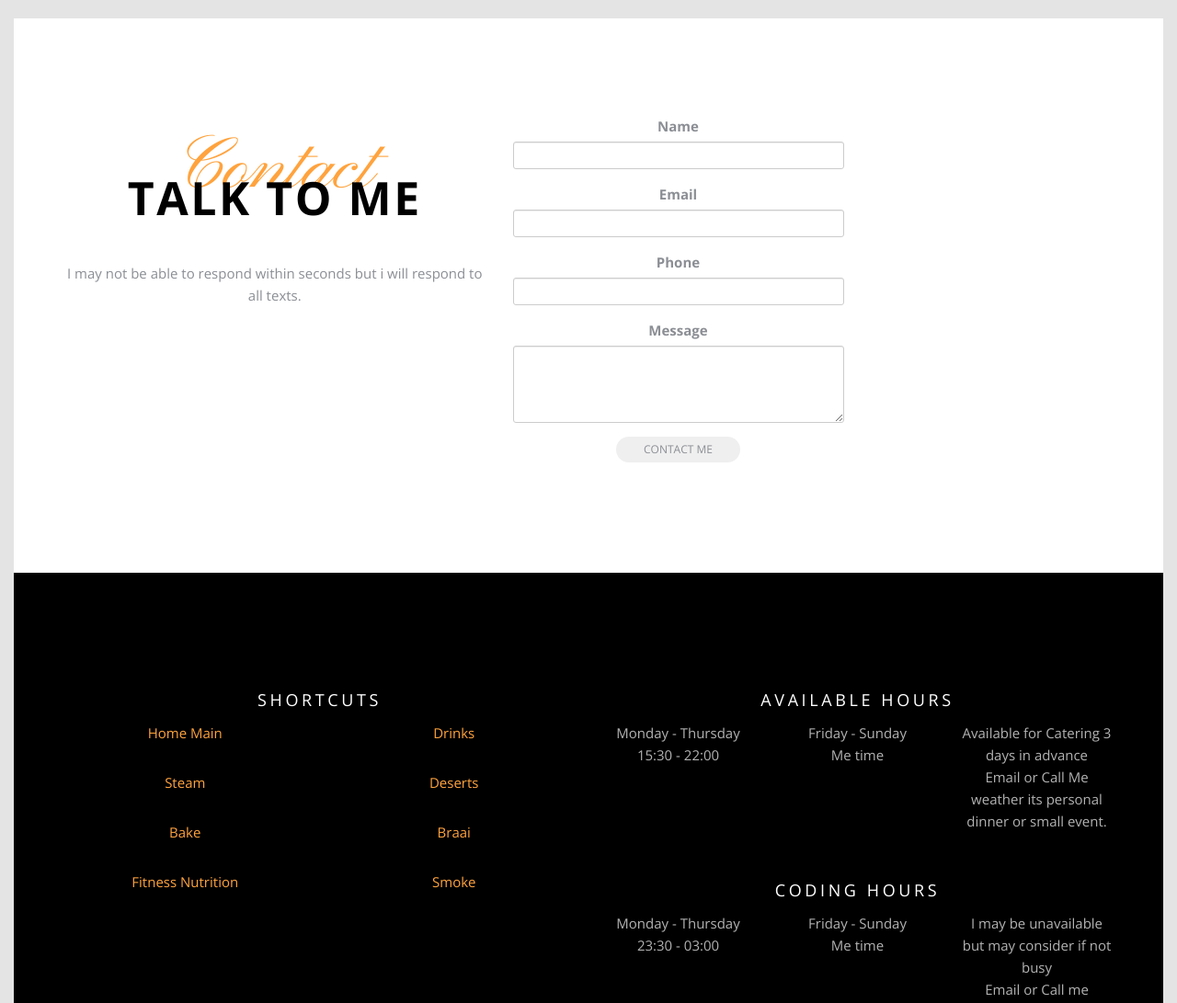
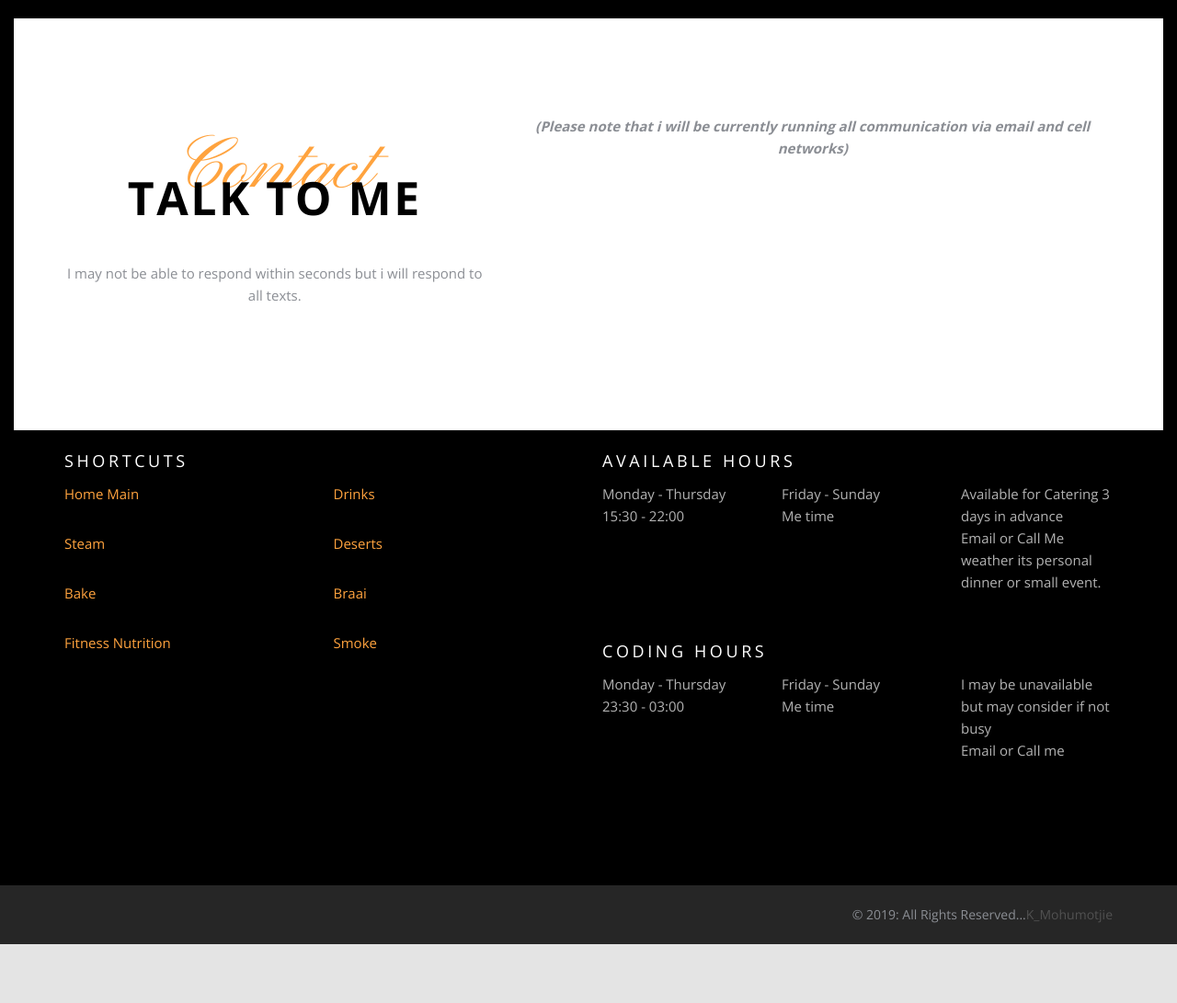
Before and after one commit to Thezus/dis-kitchen, a website: page index.html in a window 1280 px wide. Shown: the part 4640-5731 px from the top of the page at 92% size. After the commit the page ends 5667 px from the top, so only its background shows below. Drawn offline with nearby package versions, Linux system fonts and the light colour scheme; files whose address does not match are found by name.

Commit message:
Update index.html

```diff
--- a/index.html
+++ b/index.html
@@ -354,30 +354,7 @@
             </div>
             <p>I may not be able to respond within seconds but i will respond to all texts.</p>
           </div>
-            <div class="col-sm-4" data-form-type="formoid">
-                <div data-form-alert="true">
-                    <div hidden="" data-form-alert-success="true">I highly appreciate your input, Thank you</div>
-                </div>
-                <form action="" method="post" data-form-title="MESSAGE">
-                    <input type="hidden" value="7Dy0L+H21ctx0LYEk4zPuMf3GrU/akJhIsQWizNJWWs5FUJPo3nIH1BnehiiSyz2VgApDFrS0Uacam5gppET+k3FHIwpiE0Y83R/NFOHZRYIU0521pWkA6ejZWMGOwEn" data-form-email="true">
-                    <div class="form-group">
-                        <label class="form-control-label" for="contacts4-1i-name">Name</label>
-                        <input type="text" class="form-control input-sm input-inverse" name="name" required="" data-form-field="Name" id="contacts4-1i-name">
-                    </div>
-                    <div class="form-group">
-                        <label class="form-control-label" for="contacts4-1i-email">Email</label>
-                        <input type="email" class="form-control input-sm input-inverse" name="email" required="" data-form-field="Email" id="contacts4-1i-email">
-                    </div>
-                    <div class="form-group">
-                        <label class="form-control-label" for="contacts4-1i-phone">Phone</label>
-                        <input type="tel" class="form-control input-sm input-inverse" name="phone" data-form-field="Phone" id="contacts4-1i-phone">
-                    </div>
-                    <div class="form-group">
-                        <label class="form-control-label" for="contacts4-1i-message">Message</label>
-                        <textarea class="form-control input-sm input-inverse" name="message" data-form-field="Message" rows="4" id="contacts4-1i-message"></textarea>
-                    </div>
-                    <div class="mbr-buttons mbr-buttons--right btn-inverse"><button type="submit" class="btn btn-sm btn-black">Contact me</button></div>
-                </form>
+ <p><strong><em>(Please note that i will be currently running all communication via email and cell networks)</em></strong></p>
             </div>
         </div>
     </div>
```
